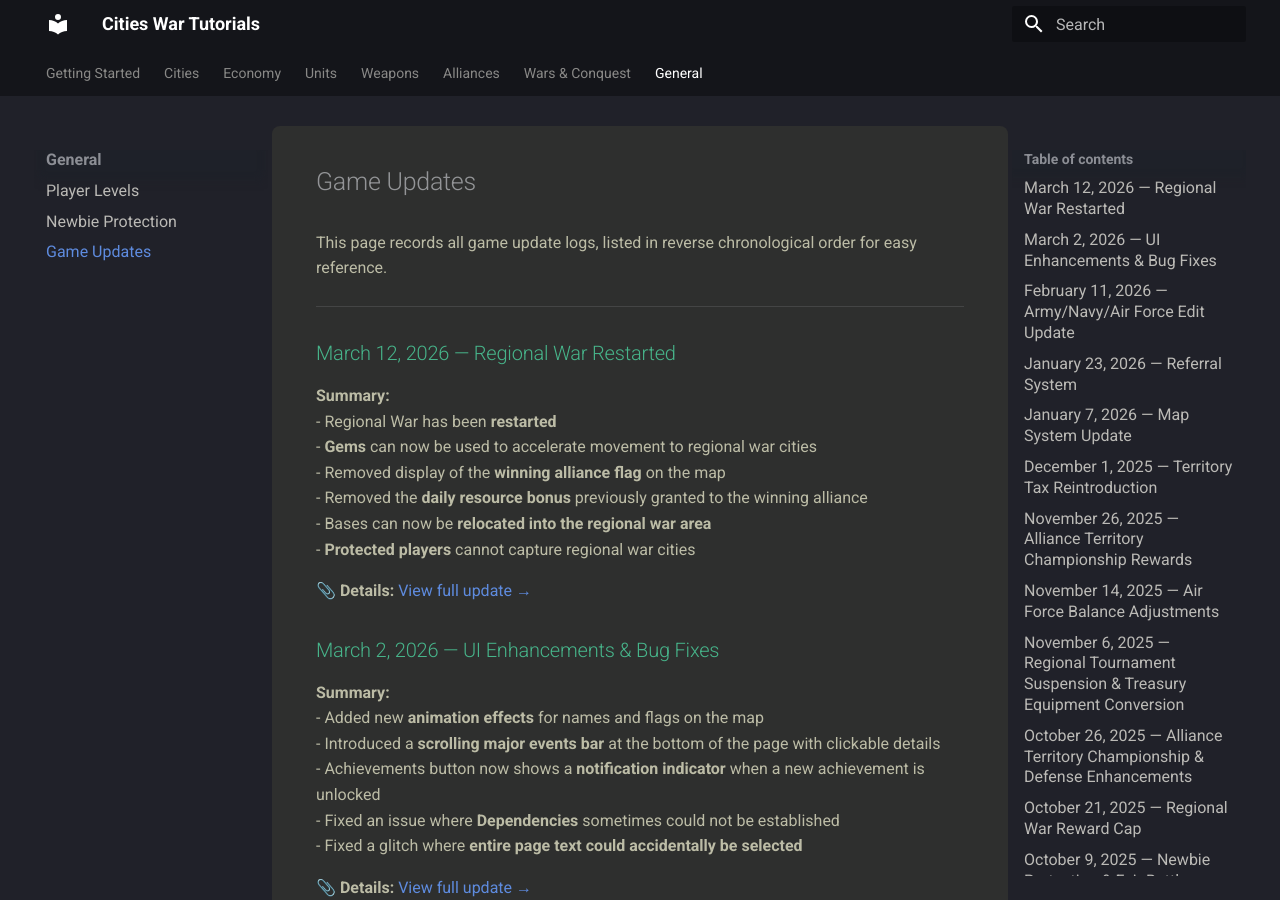
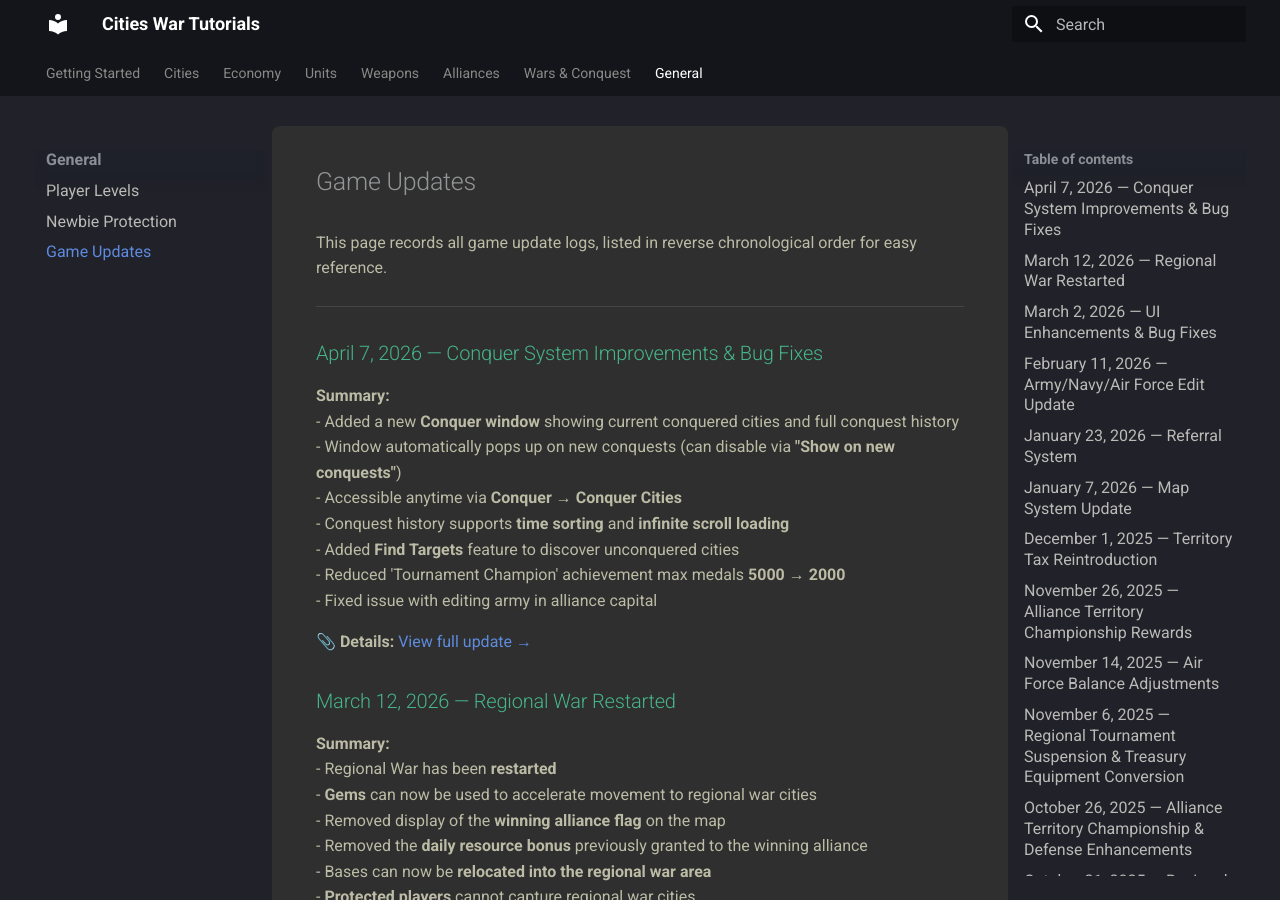
Before and after one commit to citieswar/tutorials, an MkDocs documentation site: the page built from docs/general/updates.md, in a window 1280 px wide and 900 px high. Built offline with MkDocs 1.6.1 and Material for MkDocs 9.7.7, drawn with Linux system fonts in a browser that asks for light colours.

Commit message:
Auto update wiki

```diff
--- a/docs/general/updates.md
+++ b/docs/general/updates.md
@@ -3,6 +3,18 @@
 This page records all game update logs, listed in reverse chronological order for easy reference.
 
 ---
+
+## April 7, 2026 — Conquer System Improvements & Bug Fixes
+**Summary:**
+- Added a new **Conquer window** showing current conquered cities and full conquest history
+- Window automatically pops up on new conquests (can disable via **"Show on new conquests"**)
+- Accessible anytime via **Conquer → Conquer Cities**
+- Conquest history supports **time sorting** and **infinite scroll loading**
+- Added **Find Targets** feature to discover unconquered cities
+- Reduced 'Tournament Champion' achievement max medals **5000 → 2000**
+- Fixed issue with editing army in alliance capital
+
+📎 **Details:** [View full update →](https://www.reddit.com/r/citieswar/comments/1setysp/cities_war_updates_april_7_2026_conquer_system/)
 
 ## March 12, 2026 — Regional War Restarted
 **Summary:**
```
